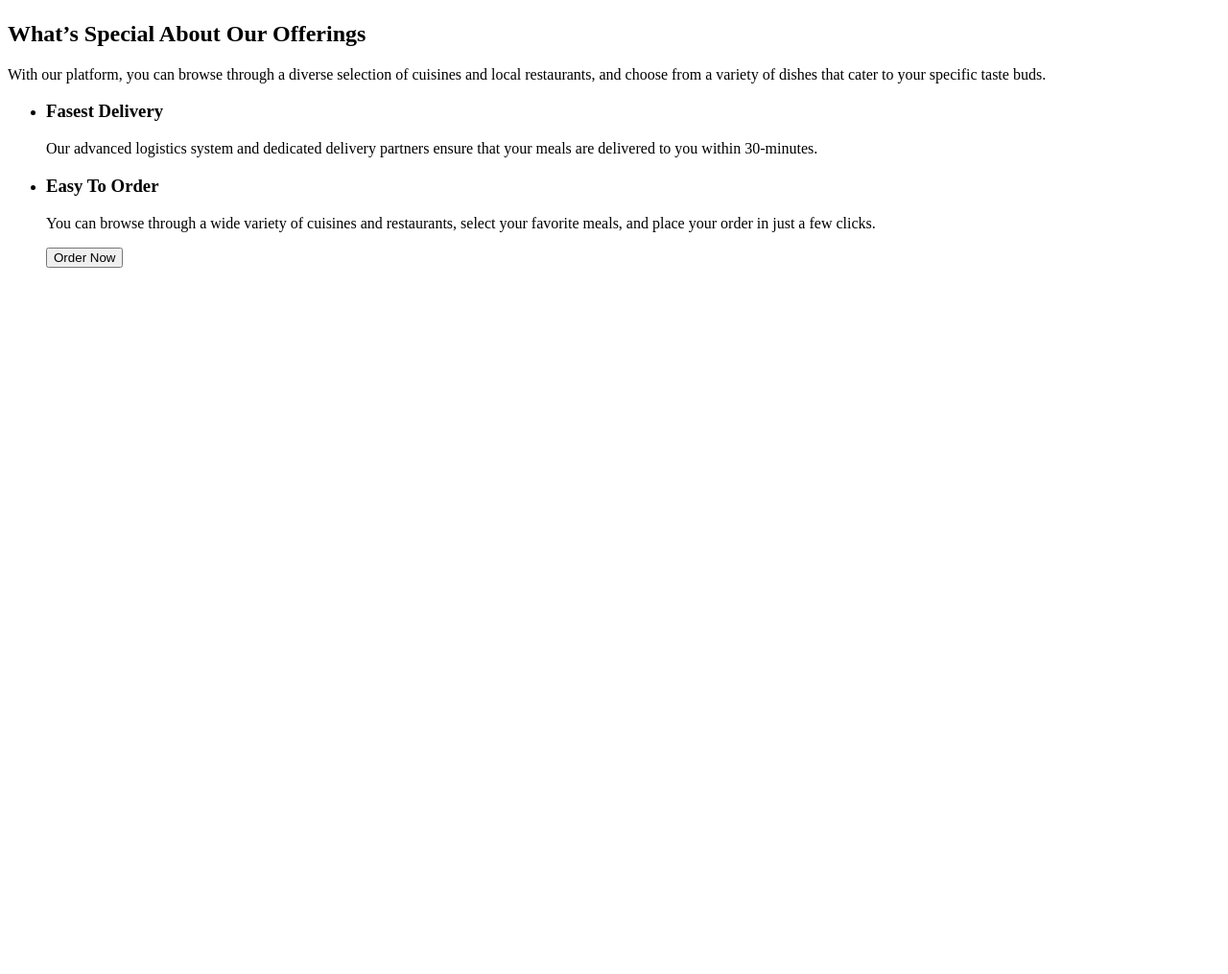
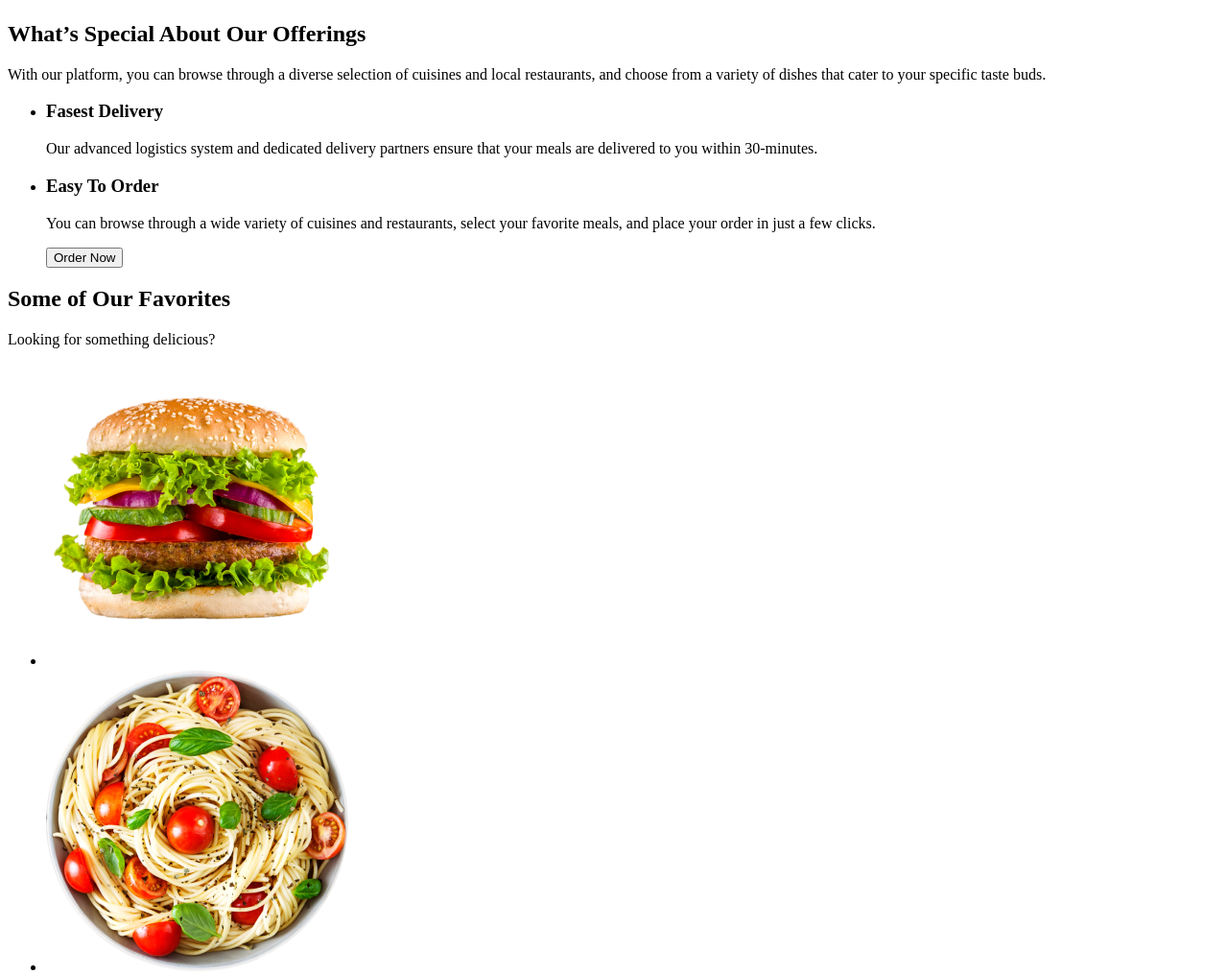
Before and after one commit to Aleksandr-Raynov/blended-56, a plain HTML site: page index.html in a window 1280 px wide. Shown: the part 1518-2533 px from the top of the page at 96% size. Before the commit the page ends 1813 px from the top, so only its background shows below. Drawn offline with Linux system fonts and the light colour scheme.

Commit message:
add images and add section favorites

```diff
--- a/index.html
+++ b/index.html
@@ -59,6 +59,20 @@
           <button type="button">Order Now</button>
         </ul>
       </section>
+      <section>
+        <h2>Some of Our Favorites</h2>
+        <p>Looking for something delicious?</p>
+        <ul>
+          <li>
+            <img src="./images/Favorites/gamburger.png" alt="gamburger" />
+          </li>
+          <li><img src="./images/Favorites/Pasta.png" alt="pasta" /></li>
+          <li><img src="./images/Favorites/pizza.png" alt="pizza" /></li>
+          <li><img src="./images/Favorites/chicken.png" alt="chicken" /></li>
+          <li><img src="./images/Favorites/salat.png" alt="salat" /></li>
+          <li><img src="./images/Favorites/borshch.png" alt="borshch" /></li>
+        </ul>
+      </section>
     </main>
   </body>
 </html>
```
Also changed, not shown: images/Favorites/Pasta.png (added), images/Favorites/borshch.png (added), images/Favorites/chicken.png (added), images/Favorites/gamburger.png (added), images/Favorites/pizza.png (added), images/Favorites/salat.png (added).
